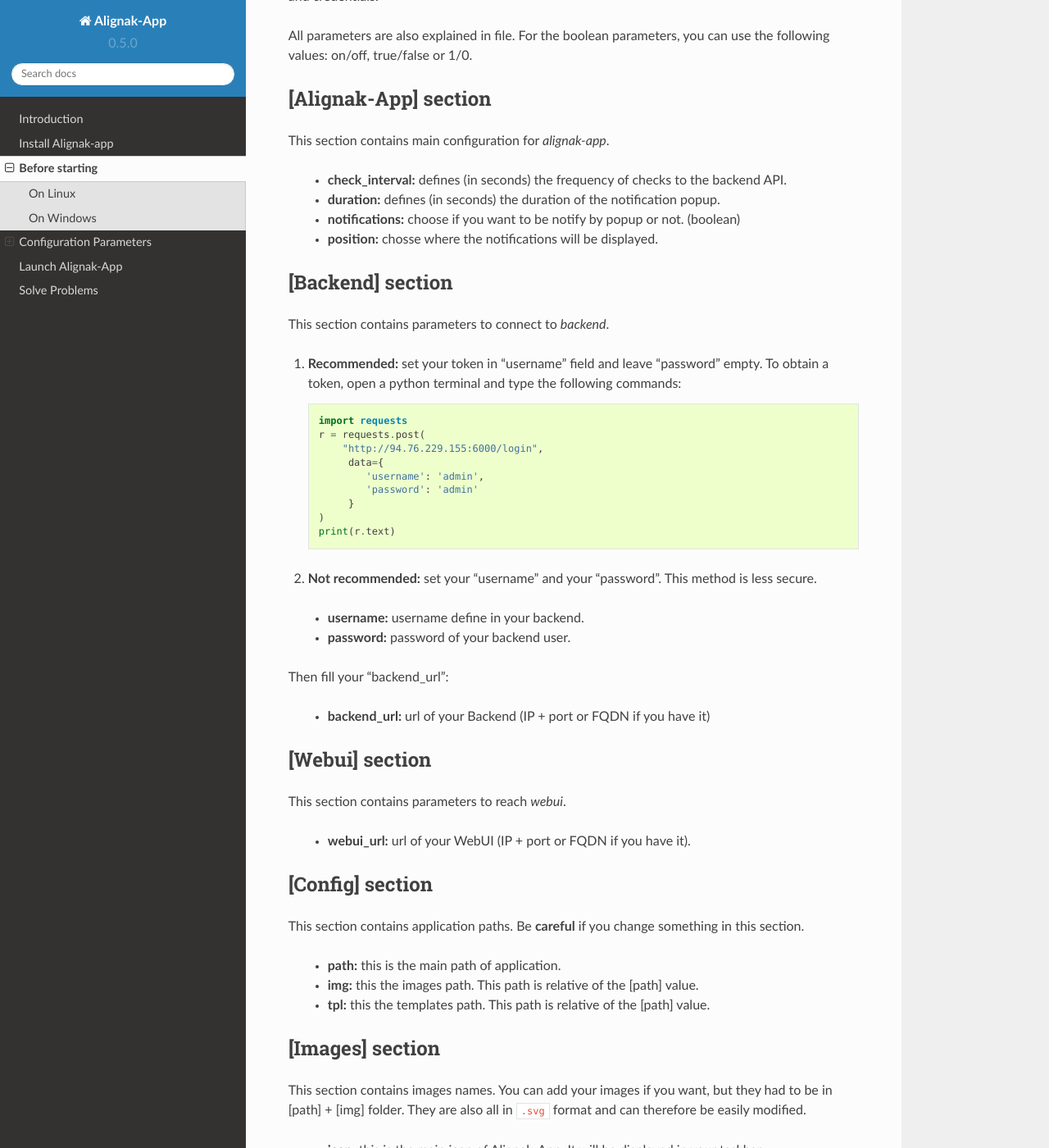
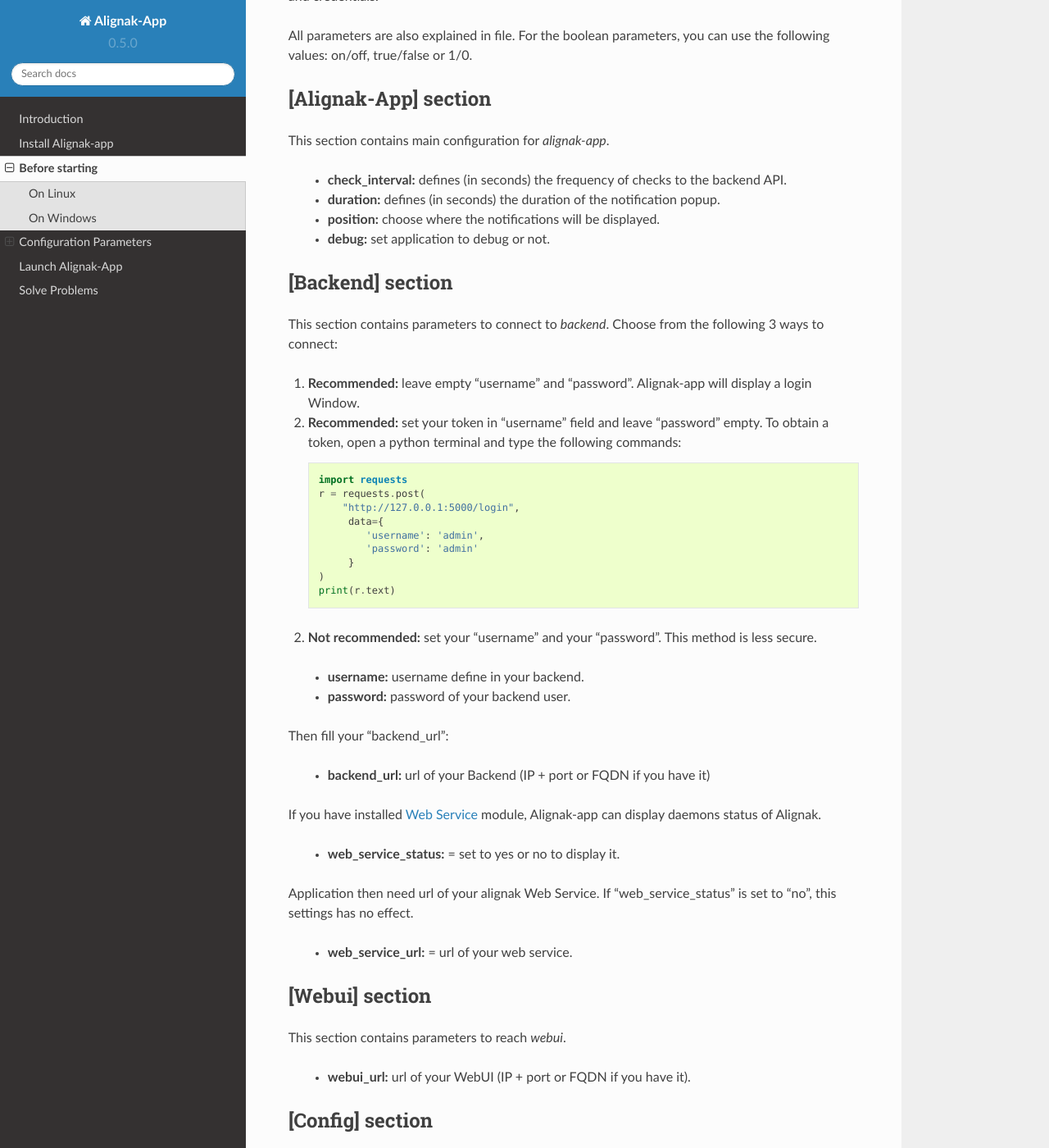
Before and after one commit to Alignak-monitoring-contrib/alignak-app, a Sphinx documentation site: the page built from docs/config.rst, in a window 1280 px wide and 1400 px high, scrolled down 845 px. Shown: the whole window at 82% size. Built offline with Sphinx 7.4.7 and the Read the Docs theme 2.0.0, drawn with Linux system fonts in a browser that asks for light colours; some of the changed text lies outside the part shown.

Commit message:
Fix missing parameters login case for login
Ref #74 Improve doc

```diff
--- a/docs/config.rst
+++ b/docs/config.rst
@@ -38,19 +38,20 @@
 
   * **check_interval:** defines (in seconds) the frequency of checks to the backend API.
   * **duration:** defines (in seconds) the duration of the notification popup.
-  * **notifications:** choose if you want to be notify by popup or not. (boolean)
-  * **position:** chosse where the notifications will be displayed.
+  * **position:** choose where the notifications will be displayed.
+  * **debug:** set application to debug or not.
 
 [Backend] section
 -----------------
 
-This section contains parameters to connect to *backend*.
+This section contains parameters to connect to *backend*. Choose from the following 3 ways to connect:
 
-1. **Recommended:** set your token in "username" field and leave "password" empty. To obtain a token, open a python terminal and type the following commands::
+1. **Recommended:** leave empty "username" and "password". Alignak-app will display a login Window.
+2. **Recommended:** set your token in "username" field and leave "password" empty. To obtain a token, open a python terminal and type the following commands::
 
     import requests
     r = requests.post(
-        "http://94.76.229.155:6000/login",
+        "http://127.0.0.1:5000/login",
          data={
             'username': 'admin',
             'password': 'admin'
@@ -66,6 +67,15 @@
 Then fill your "backend_url":
 
   * **backend_url:** url of your Backend (IP + port or FQDN if you have it)
+
+If you have installed `Web Service <https://github.com/Alignak-monitoring-contrib/alignak-module-ws>`_ module,
+Alignak-app can display daemons status of Alignak.
+
+  * **web_service_status:** = set to yes or no to display it.
+
+Application then need url of your alignak Web Service. If "web_service_status" is set to "no", this settings has no effect.
+
+  * **web_service_url:** = url of your web service.
 
 [Webui] section
 ---------------
@@ -102,3 +109,5 @@
   * **service_critical:** = image for service CRITICAL.
   * **service_unknown:** = image for service UNKNOWN.
   * **service_warning:** = image for service WARNING.
+
+The other images are used for different application interfaces.
```
Also changed, not shown: other parts of docs/config.rst (+0 -3 lines), 4 other files.
